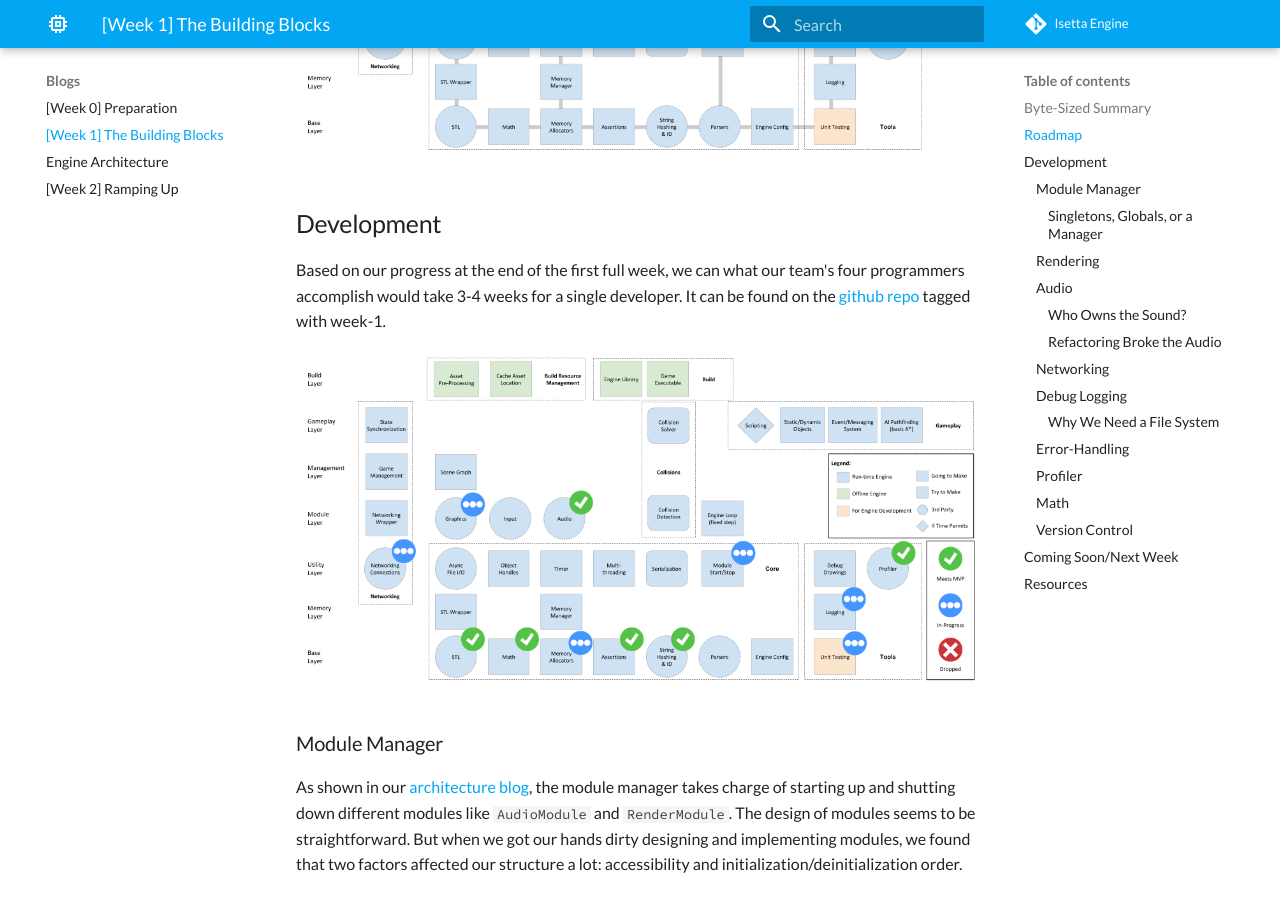
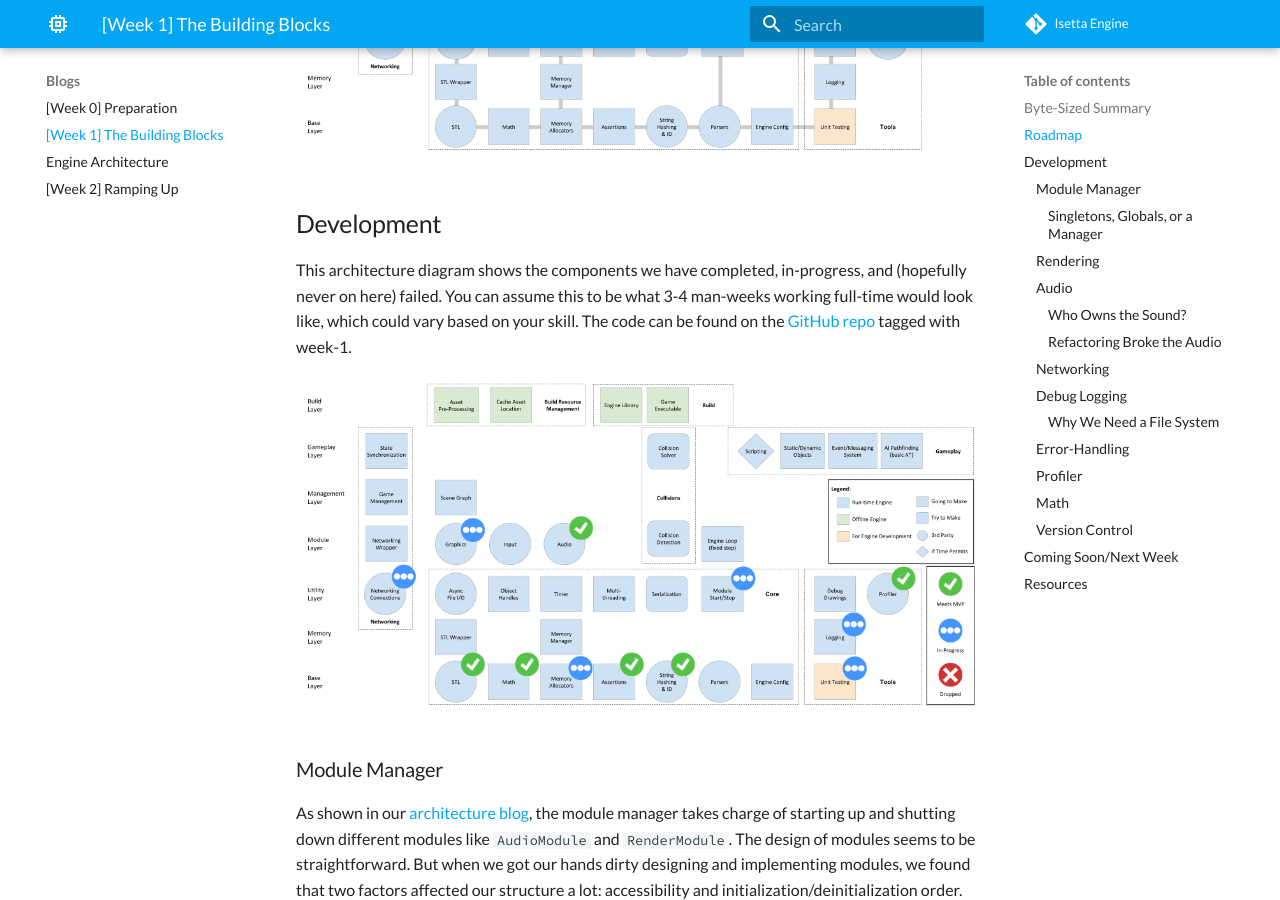
Before and after one commit to Isetta-Team/Isetta-Website-Raw, an MkDocs documentation site: the page built from docs/blogs/week-1.md, in a window 1280 px wide and 900 px high, scrolled down 3370 px. Built offline with MkDocs 1.6.1 and Material for MkDocs 9.7.7, drawn with Linux system fonts in a browser that asks for light colours; comment, search, counter and statistics services are not loaded.

```diff
--- a/docs/blogs/week-1.md
+++ b/docs/blogs/week-1.md
@@ -48,7 +48,7 @@ The final deadline is November 26, when we'll enter the feature lock phase. Duri
 
 ## Development
 
-Based on our progress at the end of the first full week, we can what our team's four programmers accomplish would take 3-4 weeks for a single developer. It can be found on the [github repo](https://github.com/Isetta-Team/Isetta-Engine/tree/week-1) tagged with week-1.
+This architecture diagram shows the components we have completed, in-progress, and (hopefully never on here) failed. You can assume this to be what 3-4 man-weeks working full-time would look like, which could vary based on your skill. The code can be found on the [GitHub repo](https://github.com/Isetta-Team/Isetta-Engine/tree/week-1) tagged with week-1.
 
 ![Engine Architecture](../images/engine_architecture/week1.png "Week 1 Progress Architecture")
 
```
Also changed, not shown: docs/blogs/week-2.md (+2 -2 lines).
